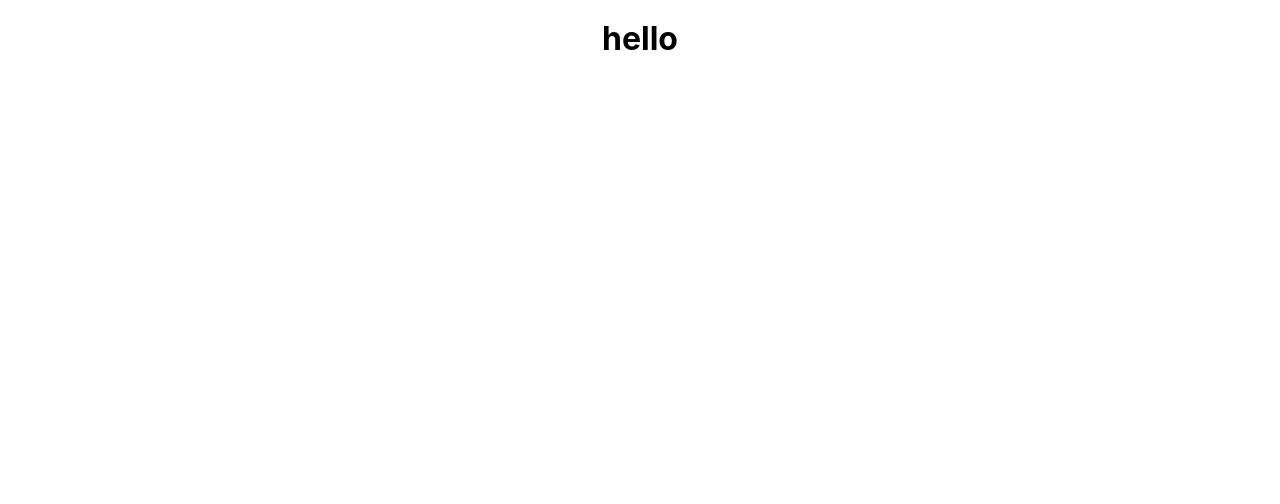
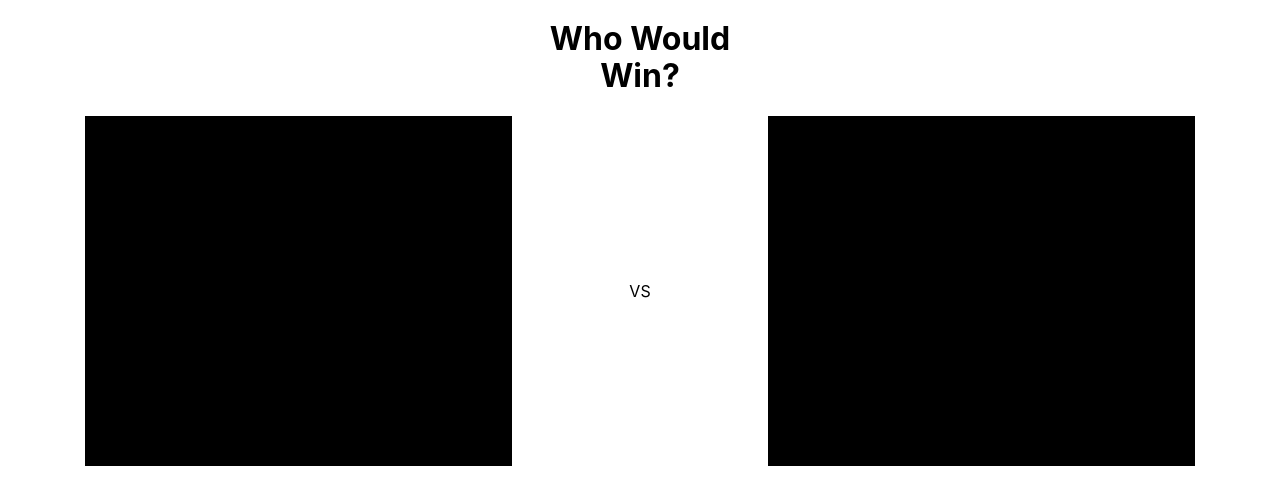
Before and after one commit to m1073496/who-would-win, a React (Create React App) app: page /matchUp in a window 1280 px wide. Shown: the top 504 px of the page. Built offline with nearby package versions, Linux system fonts and the light colour scheme.

Commit message:
Build out fighter-vs-fighter initial layout

```diff
--- /dev/null
+++ b/src/components/Fighter/Fighter.css
@@ -0,0 +1,13 @@
+.first-fighter-box {
+  grid-column: 2 / 3;
+  grid-row: 2 / 3;
+  height: 100%;
+  width: 100%;
+  background-color: black;
+}
+
+.second-fighter-box {
+  grid-column: 2 / 3;
+  grid-row: 2 / 3;
+  background-color: black;
+}
--- /dev/null
+++ b/src/components/Fighter/Fighter.js
@@ -0,0 +1,9 @@
+import React from "react";
+
+const Fighter = ({ id }) => {
+  return (
+    <section className={id}></section>
+  )
+}
+
+export default Fighter;
--- a/src/components/MatchUp/MatchUp.css
+++ b/src/components/MatchUp/MatchUp.css
@@ -0,0 +1,30 @@
+.matchup-container {
+  display: grid;
+  grid-template-columns: repeat(15, 1fr);
+  grid-template-rows: repeat(9, 1fr);
+}
+
+.header {
+  grid-column: 7 / 10;
+  grid-row: 1 / 2;
+}
+
+.vs {
+  grid-column: 7 / 10;
+  grid-row: 3 / 4;
+  margin: auto;
+}
+
+.first-fighter-box {
+  grid-column: 2 / 7;
+  grid-row: 2 / 5;
+  height: 100%;
+  width: 100%;
+  background-color: black;
+}
+
+.second-fighter-box {
+  grid-column: 10 / 15;
+  grid-row: 2 / 5;
+  background-color: black;
+}
--- a/src/components/MatchUp/MatchUp.js
+++ b/src/components/MatchUp/MatchUp.js
@@ -1,4 +1,5 @@
 import { Component } from "react";
+import Fighter from "../Fighter/Fighter";
 import './MatchUp.css';
 
 
@@ -12,7 +13,12 @@
 
   render() {
     return (
-      <h1>hello</h1>
+      <main className="matchup-container">
+        <h1 className="header">Who Would Win?</h1>
+          <Fighter id="first-fighter-box"></Fighter>
+          <div className="vs">VS</div>
+          <Fighter id="second-fighter-box"></Fighter>
+      </main>
     )
   }
 
```
